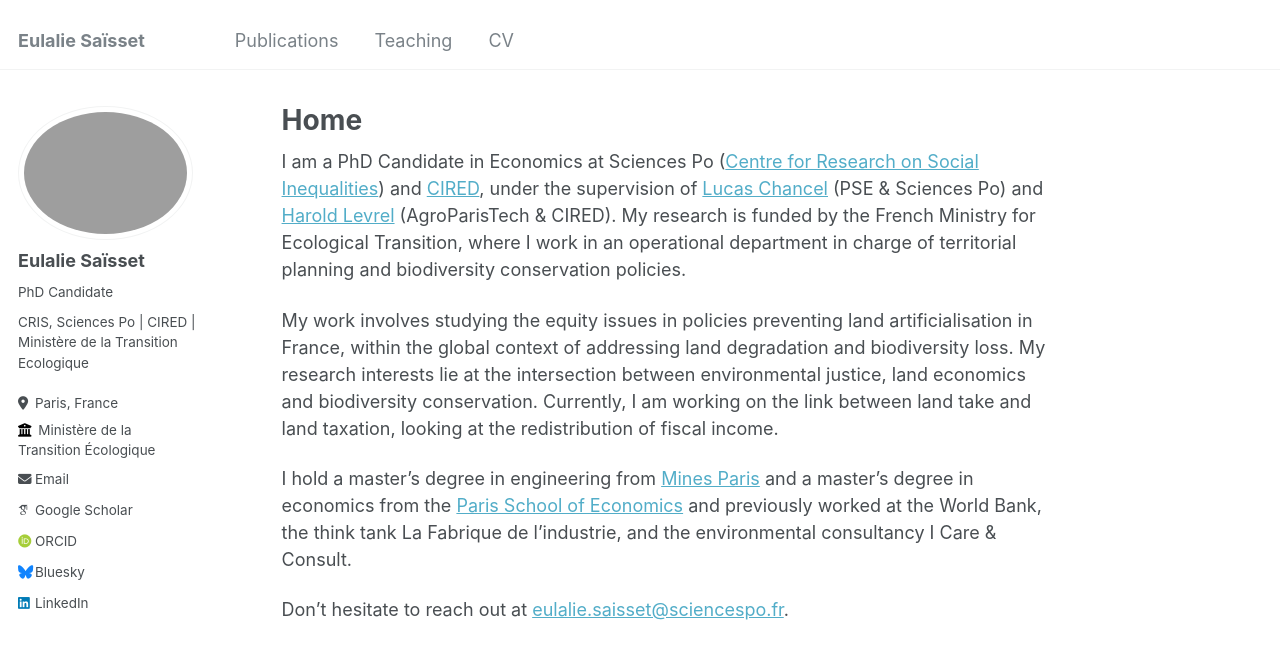
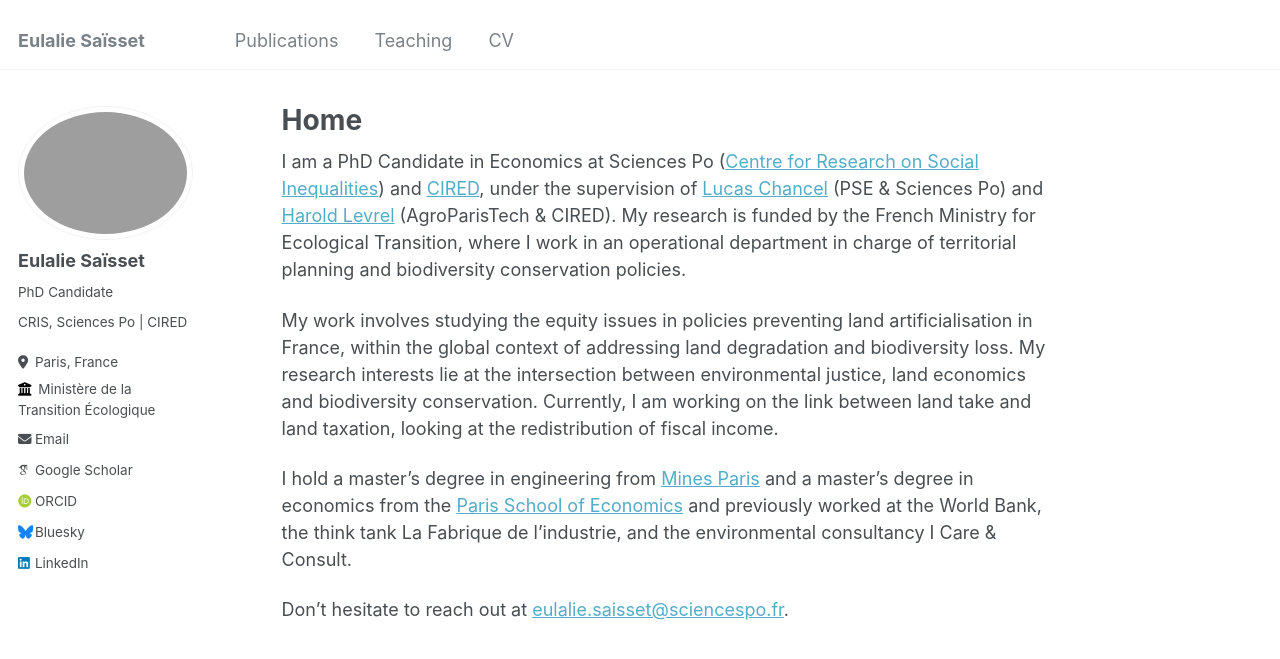
Before and after one commit to eulaliesaisset/eulaliesaisset.github.io, a Jekyll site: the page built from _pages/about.md, in a window 1280 px wide. Shown: the top 659 px of the page. Built offline with Jekyll 4.4.1, drawn with Linux system fonts in a browser that asks for light colours; some web fonts are replaced.

Commit message:
Update _config.yml

```diff
--- a/_config.yml
+++ b/_config.yml
@@ -30,9 +30,9 @@ author:
   avatar           : "profile.JPG"
   name             : "Eulalie Saïsset"
   pronouns         : "PhD Candidate"
-  bio              : "CRIS, Sciences Po | CIRED | Ministère de la Transition Ecologique"
+  bio              : "CRIS, Sciences Po | CIRED"
   location         : "Paris, France"
-  employer         : "Ministère de la <br>Transition Écologique"
+  employer         : "Ministère de la<br>Transition Écologique"
   uri              : # URL
   email            : "eulalie.saisset@sciencespo.fr"
 
```
